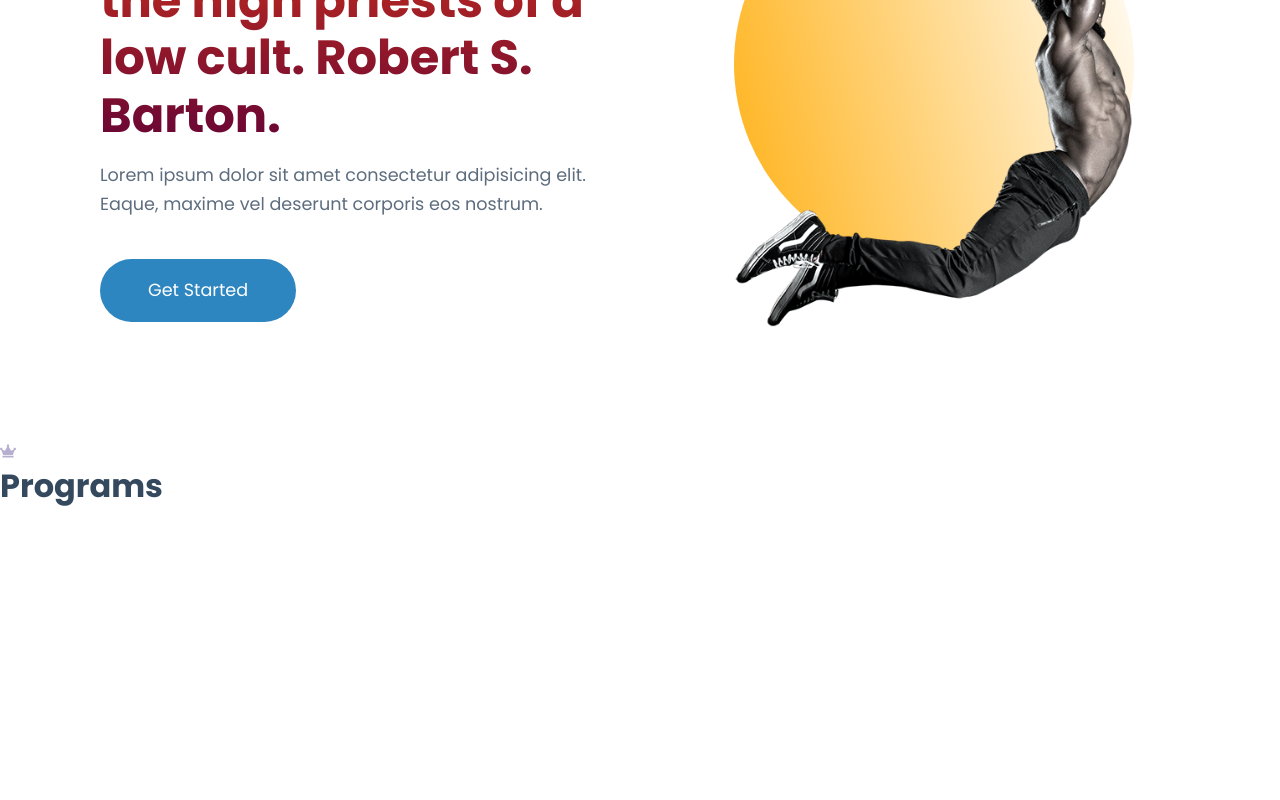
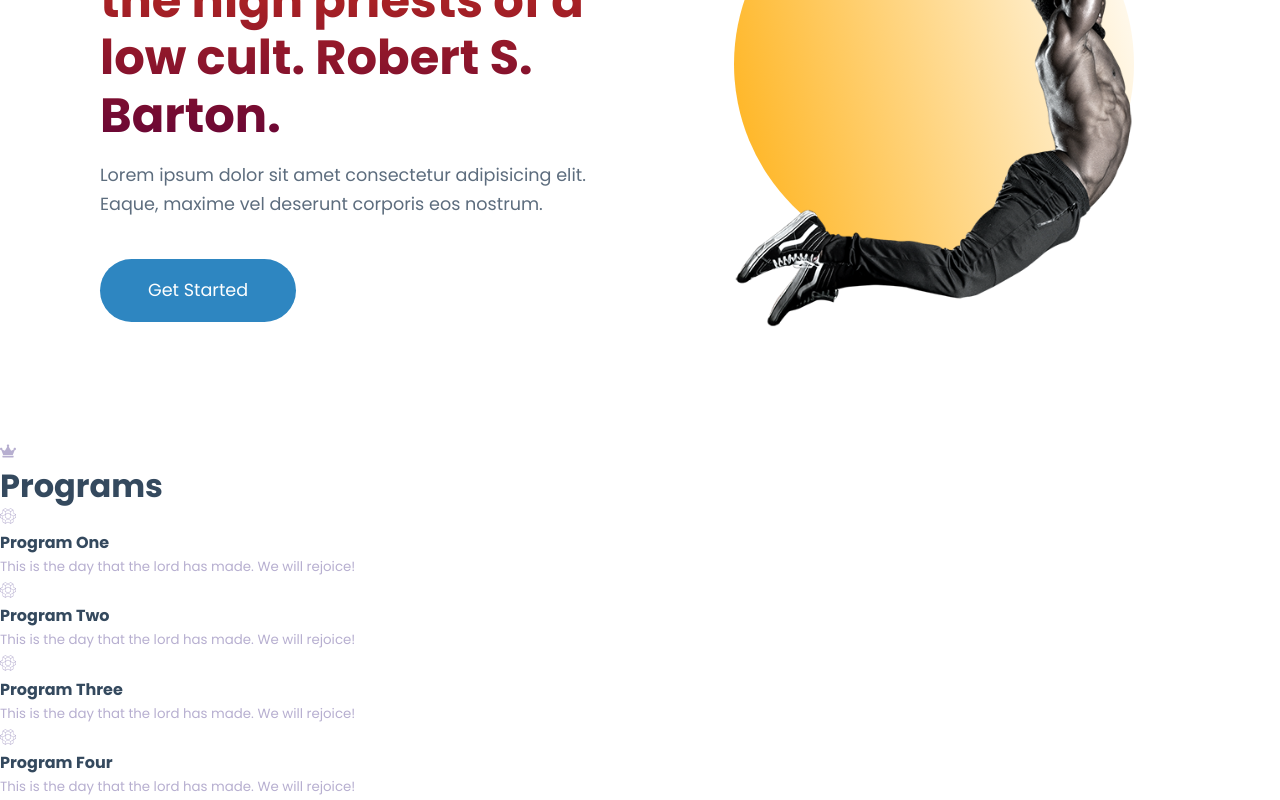
Before and after one commit to belaymit/reactjs-website, a React (Create React App) app: page / in a window 1280 px wide. Shown: the part 429-1229 px from the top of the page. Before the commit the page ends 937 px from the top, so only its background shows below. Built offline with nearby package versions, Linux system fonts and the light colour scheme.

Commit message:
created and passed props to Card component

```diff
--- a/src/components/Programs.jsx
+++ b/src/components/Programs.jsx
@@ -1,6 +1,8 @@
 import React from 'react';
 import { FaCrown } from 'react-icons/fa';
 import SectionHead from './SectionHead';
+import { programs } from '../data';
+import Card from '../UI/Card';
 
 const Programs = () => (
   <section className="programs">
@@ -8,6 +10,19 @@ const Programs = () => (
       <div className="program-head">
         <SectionHead icon={<FaCrown />} title="Programs" />
       </div>
+      <div className="program-wrapper">
+        {
+          programs.map(({
+            id, icon, title, info,
+          }) => (
+            <Card className="programs-program" key={id}>
+              <span>{icon}</span>
+              <h4>{title}</h4>
+              <small>{info}</small>
+            </Card>
+          ))
+        }
+      </div>
     </div>
   </section>
 );
```
